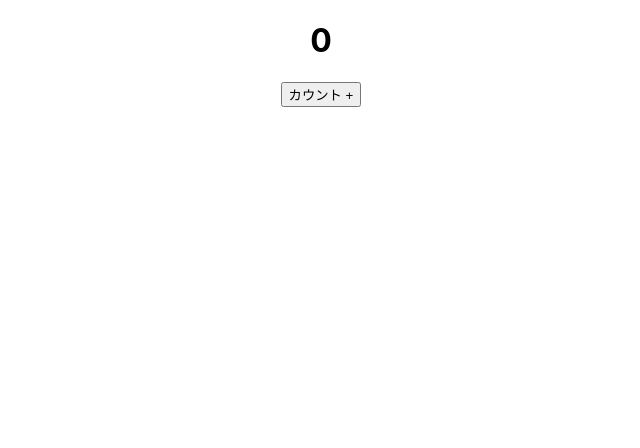
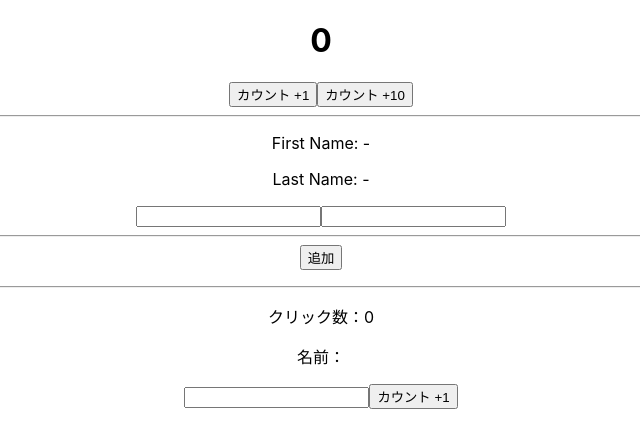
Before and after one commit to Pippippi3104/2020_React-Hooks-, a React (Create React App) app in the folder react-hooks-v2/: page / in a window 1280 px wide. Shown: the top 448 px of the page, without its empty margins (319-959 px from the left). Built offline with nearby package versions, Linux system fonts and the light colour scheme.

Commit message:
# finish editing lesson~8

```diff
--- a/react-hooks-v2/src/App.tsx
+++ b/react-hooks-v2/src/App.tsx
@@ -1,11 +1,20 @@
 import React from 'react';
 import './App.css';
 import Counter from './components/Counter';
+import Effect from './components/Effect';
+import Form from './components/Form';
+import Item from './components/Item';
 
 function App() {
   return (
     <div className="App">
       <Counter />
+      <hr />
+      <Form />
+      <hr />
+      <Item />
+      <hr />
+      <Effect />
     </div>
   );
 }
--- a/react-hooks-v2/src/components/Counter.tsx
+++ b/react-hooks-v2/src/components/Counter.tsx
@@ -3,14 +3,21 @@
 const Counter: React.FC = () => {
     const [count, setCount] = useState(0);
 
-    const incrementCount = () => {
-        setCount(count + 1);
+    const incrementCount: () => void = () => {
+        setCount(prevCount => prevCount + 1);
     };
+
+    const incrementCountTen: () => void = () => {
+        for(let i = 0; i < 10; i++) {
+            setCount(prevCount => prevCount + 1);
+        }
+    }
 
     return (
         <div>
             <h1>{count}</h1>
-            <button onClick={incrementCount}>カウント +</button>
+            <button onClick={incrementCount}>カウント +1</button>
+            <button onClick={incrementCountTen}>カウント +10</button>
         </div>
     )
 }
--- /dev/null
+++ b/react-hooks-v2/src/components/Effect.tsx
@@ -0,0 +1,28 @@
+import React, { useEffect, useState } from 'react'
+
+const Effect: React.FC = () => {
+    const [count, setCount] = useState(0);
+    const [name, setName] = useState("");
+
+    useEffect(() =>{
+        document.title = `クリック数: ${count} 回`
+        console.log("render");
+    }, [count]);
+
+    return (
+        <div>
+            <p>クリック数：{count}</p>
+            <p>名前：{name}</p>
+            <input
+                type="text"
+                value={name}
+                onChange={((e: React.ChangeEvent<HTMLInputElement>) => setName(e.target.value))}
+            />
+            <button onClick={() => setCount(count + 1)}>
+                カウント +1
+            </button>
+        </div>
+    )
+}
+
+export default Effect
--- /dev/null
+++ b/react-hooks-v2/src/components/Form.tsx
@@ -0,0 +1,35 @@
+import React, { useState } from 'react'
+
+type NameState = {
+    firstName: string,
+    lastName: string,
+}
+
+const Form: React.FC = () => {
+    const [name, setName] = useState<NameState>({ firstName: "", lastName: ""});
+
+    return (
+        <div>
+            <div>
+                <p>First Name: - {name.firstName}</p>
+                <p>Last  Name: - {name.lastName}</p>
+            </div>
+            <form>
+                <input
+                    type="text"
+                    value={name.firstName}
+                    onChange={e => setName({...name, firstName: e.target.value })}
+                />
+                <input
+                    type="text"
+                    value={name.lastName}
+                    onChange={e => setName({...name, lastName: e.target.value })}
+                />
+                <div>
+                </div>
+            </form>
+        </div>
+    )
+}
+
+export default Form
--- /dev/null
+++ b/react-hooks-v2/src/components/Item.tsx
@@ -0,0 +1,31 @@
+import React, { useState } from 'react'
+
+type ItemState = {
+    id: number,
+    value: number
+};
+
+const Item: React.FC = () => {
+    const [items, setItems] = useState<ItemState[]>([]);
+
+    const addItem = () => {
+        setItems([...items, {id: items.length, value: Math.floor( Math.random() * 11)}])
+    }
+
+    return (
+        <div>
+            <button onClick={addItem}>追加</button>
+            <ul>
+                {
+                    items.map(item => (
+                        <li key={item.id}>
+                            {item.value}
+                        </li>
+                    ))
+                }
+            </ul>
+        </div>
+    )
+};
+
+export default Item;
```
Also changed, not shown: 2 other files (tests, documents, lock files or other folders).
